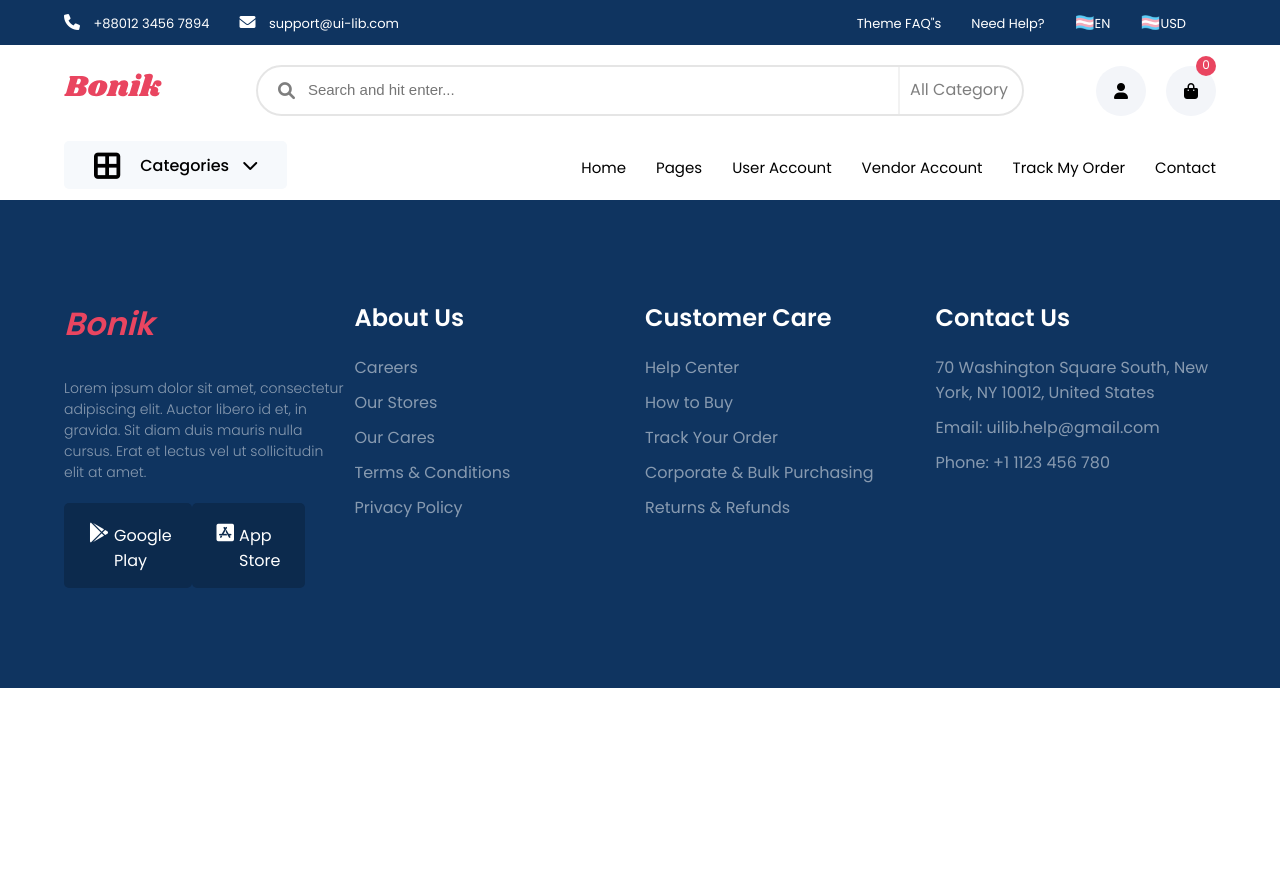
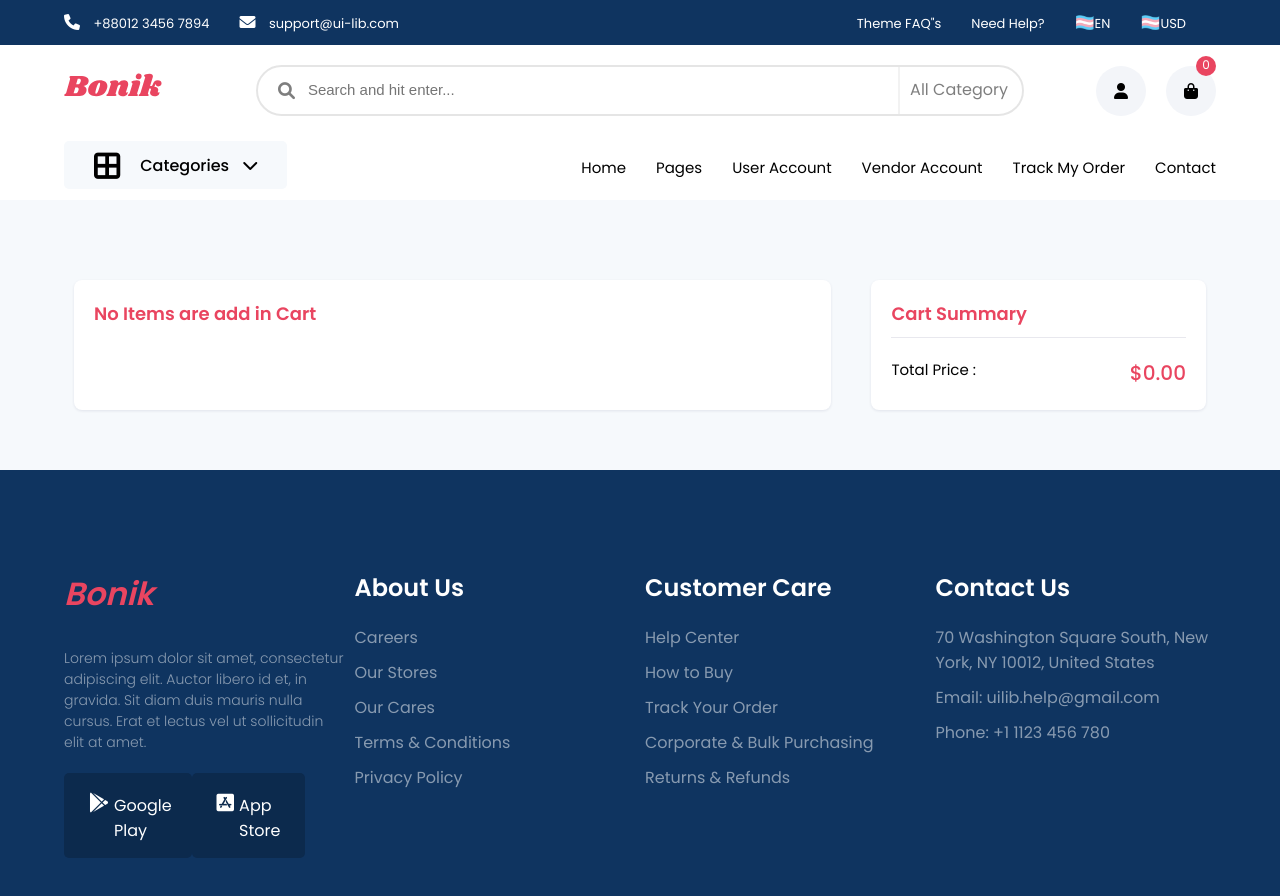
Before and after one commit to hiep1997xz/shopping-ecommer, a React (Create React App) app: page /cart in a window 1280 px wide. Shown: the top 896 px of the page. Before the commit the page ends 800 px from the top, so only its background shows below. Built offline with nearby package versions, Linux system fonts and the light colour scheme.

Commit message:
details-cart

```diff
--- a/src/App.js
+++ b/src/App.js
@@ -1,6 +1,7 @@
 import React, { useState } from 'react'
 import { BrowserRouter as Router, Route, Switch } from 'react-router-dom'
 import './App.css'
+import Cart from './common/cart/Cart'
 import Footer from './common/footer/Footer'
 import Header from './common/header/Header'
 import Data from './components/Data'
@@ -39,7 +40,7 @@ function App() {
       setCartItem(
         CartItem.map((item) =>
           item.id === product.id
-            ? { ...productExist, qyt: productExist.qty + 1 }
+            ? { ...productExist, qty: productExist.qty + 1 }
             : item
         )
       )
@@ -78,10 +79,21 @@ function App() {
   return (
     <>
       <Router>
-        <Header CartItem={CartItem}/>
+        <Header CartItem={CartItem} />
         <Switch>
           <Route path="/" exact>
-            <Pages productItems={productItems} addToCart={addToCart} shopItems={shopItems}/>
+            <Pages
+              productItems={productItems}
+              addToCart={addToCart}
+              shopItems={shopItems}
+            />
+          </Route>
+          <Route path="/cart" exact>
+            <Cart
+              CartItem={CartItem}
+              addToCart={addToCart}
+              decreaseQty={decreaseQty}
+            />
           </Route>
         </Switch>
         <Footer />
--- /dev/null
+++ b/src/common/cart/Cart.css
@@ -0,0 +1,91 @@
+.cart-items {
+  background: #f6f9fc;
+  height: auto;
+  padding: 50px 0;
+}
+
+.cart-items .cart-details {
+  width: 70%;
+}
+
+.cart-items .cart-total {
+  width: 30%;
+  margin-top: 30px;
+  margin-left: 30px;
+  height: 130px;
+}
+.cart-list {
+  background: white;
+  margin-top: 30px;
+}
+.cart-items .img {
+  width: 150px;
+  height: 150px;
+}
+.cart-items img {
+  width: 100%;
+  height: 100%;
+  object-fit: contain;
+}
+.cart-items .cart-details h3 {
+  font-size: 20px;
+  font-weight: 500;
+  margin-top: 20px;
+}
+.cart-items .cart-details h4 {
+  font-size: 15px;
+  font-weight: 400;
+  margin-top: 50px;
+  color: grey;
+}
+.cart-items h4 span {
+  color: #e94560;
+  margin-left: 20px;
+  font-weight: 500;
+}
+.removeCart {
+  background: none;
+  font-size: 25px;
+  text-align: right;
+  margin-right: 10px;
+}
+.cartControl {
+  margin-top: 50px;
+}
+.cartControl button {
+  width: 40px;
+  height: 40px;
+  margin: 10px;
+  border-radius: 5px;
+  font-size: 20px;
+}
+.incCart {
+  background: none;
+  border: 1px solid rgb(3 0 71 / 9%);
+  color: #e94560;
+}
+.desCart {
+  background: #f6f9fc;
+}
+.cart-total h4 {
+  font-size: 15px;
+  font-weight: 400;
+}
+.cart-total h3 {
+  font-size: 20px;
+  font-weight: 500;
+  color: #e94560;
+}
+.cart-total h2 {
+  font-size: 18px;
+  margin-bottom: 20px;
+  border-bottom: 1px solid rgb(3 0 71 / 9%);
+  padding-bottom: 10px;
+  color: #e94560;
+}
+.no-items {
+  color: #e94560;
+  font-size: 18px;
+  margin-top: 30px;
+  height: 130px;
+}
--- /dev/null
+++ b/src/common/cart/Cart.jsx
@@ -0,0 +1,80 @@
+import React from 'react'
+import './Cart.css'
+
+const Cart = ({ CartItem, addToCart, decreaseQty }) => {
+  // Stpe: 7   calucate total of items
+  const totalPrice = CartItem.reduce(
+    (price, item) => price + item.qty * item.price,
+    0
+  )
+
+  // prodcut qty total
+  return (
+    <>
+      <section className="cart-items">
+        <div className="container d_flex">
+          {/* if hamro cart ma kunai pani item xaina bhane no diplay */}
+          <div className="cart-details">
+            {CartItem.length === 0 && (
+              <h1 className="no-items product">No Items are add in Cart</h1>
+            )}
+
+            {/* yasma hami le cart item lai display garaaxa */}
+            {CartItem.map((item) => {
+              const productQty = item.price * item.qty
+
+              return (
+                <div className="cart-list product d_flex" key={item.id}>
+                  <div className="img">
+                    <img src={item.cover} alt="" />
+                  </div>
+                  <div className="cart-details">
+                    <h3>{item.name}</h3>
+                    <h4>
+                      ${item.price}.00 * {item.qty}
+                      <span>${productQty}.00</span>
+                    </h4>
+                  </div>
+                  <div className="cart-items-function">
+                    <div className="removeCart">
+                      <button className="removeCart">
+                        <i className="fa-solid fa-xmark"></i>
+                      </button>
+                    </div>
+                    {/* stpe: 5
+                    product ko qty lai inc ra des garne
+                    */}
+                    <div className="cartControl d_flex">
+                      <button
+                        className="incCart"
+                        onClick={() => addToCart(item)}>
+                        <i className="fa-solid fa-plus"></i>
+                      </button>
+                      <button
+                        className="desCart"
+                        onClick={() => decreaseQty(item)}>
+                        <i className="fa-solid fa-minus"></i>
+                      </button>
+                    </div>
+                  </div>
+
+                  <div className="cart-item-price"></div>
+                </div>
+              )
+            })}
+          </div>
+
+          <div className="cart-total product">
+            <h2>Cart Summary</h2>
+            <div className=" d_flex">
+              <h4>Total Price :</h4>
+              <h3>${totalPrice}.00</h3>
+            </div>
+          </div>
+        </div>
+      </section>
+    </>
+  )
+}
+
+export default Cart
```
